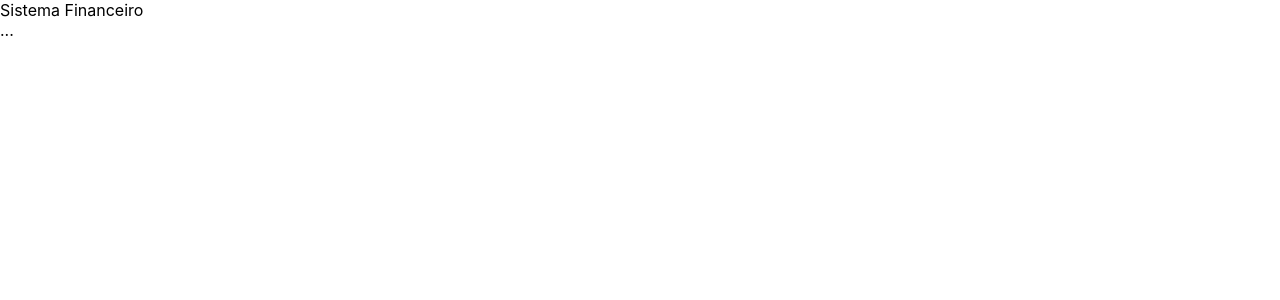
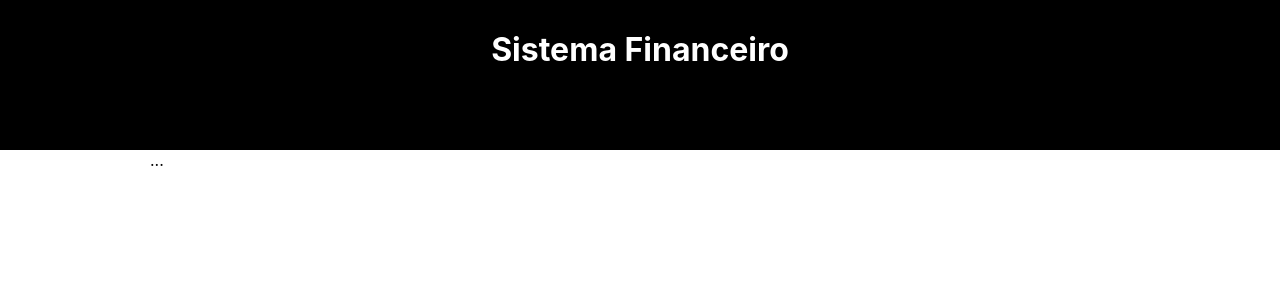
Before and after one commit to GabrielMatiasn10/Sistema-Pessoal, a React (Create React App) app: page / in a window 1280 px wide. Shown: the top 300 px of the page. Built offline with nearby package versions, Linux system fonts and the light colour scheme.

Commit message:
Finalizando App styles

```diff
--- a/src/App.styles.ts
+++ b/src/App.styles.ts
@@ -1,13 +1,26 @@
 import styled from "styled-components";
 
-export const Container = styled.div`
-
-`;
+export const Container = styled.div``;
 
 export const Area  = styled.div``;
 
-export const Header  = styled.div``;
+export const Header  = styled.div`
+background-color: black;
+height: 150px;
+text-align: center;
+`;
 
-export const HeaderText = styled.div``;
+export const HeaderText = styled.h1`
+    margin: 0;
+    padding: 0;
+    color: #fff;
+    padding-top: 30px;
+`;
 
-export const Body  = styled.div``;
+export const Body  = styled.div`
+    margin: auto;
+    max-width: 980px;
+    margin-bottom: 50px;
+
+
+`;
```
Also changed, not shown: src/App.css (deleted, +0 -38 lines).
